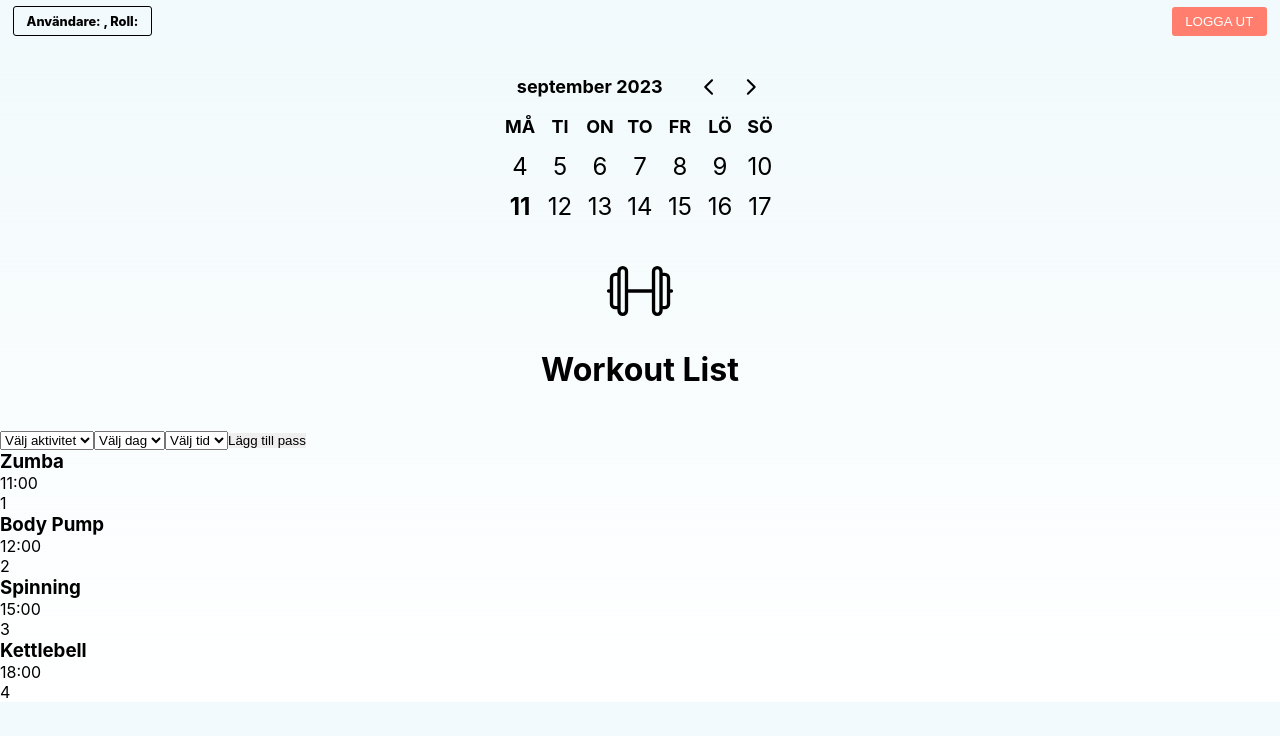
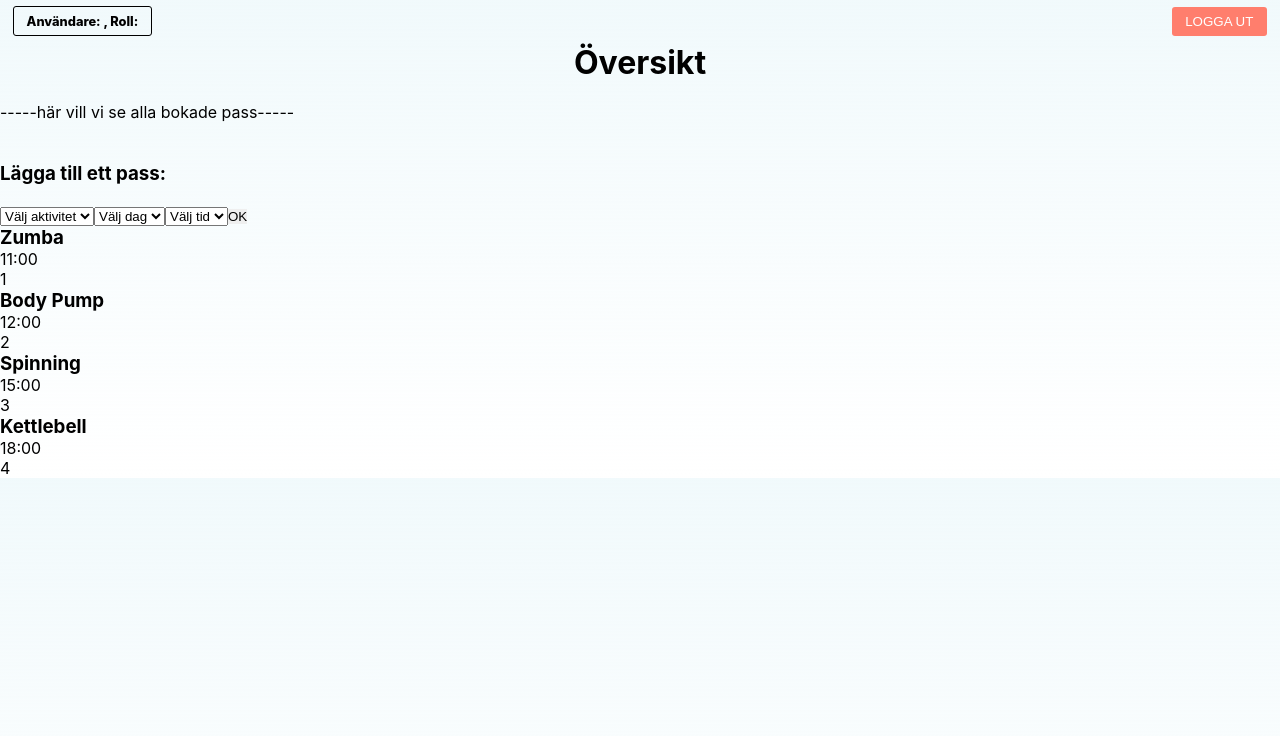
Before and after one commit to BoMar-Dev/strong-n-epic-react-typescript, a React (Create React App) app: page /admin in a window 1280 px wide. Shown: the top 736 px of the page. Built offline with nearby package versions, Linux system fonts and the light colour scheme.

Commit message:
adminpgage rendering out users booked workouts

```diff
--- a/src/App.tsx
+++ b/src/App.tsx
@@ -38,17 +38,23 @@ const initialWorkoutDB: IWorkout[] = [
 ];
 
 const App: React.FC = () => {
-  const [products, setProducts] = useState(initialWorkoutDB);
-
+  const [products, setProducts] = useState<IWorkout[]>(initialWorkoutDB);
 
   return (
     <>
       <div className="App">
         <Routes>
-
           <Route index element={<LandingPage />} />
-          <Route path="/user" element={<UserPage products={products} setProducts={setProducts} />} />
-          <Route path="/admin" element={<AdminPage products={products} setProducts={setProducts} />} />
+          <Route
+            path="/user"
+            element={<UserPage products={products} setProducts={setProducts} />}
+          />
+          <Route
+            path="/admin"
+            element={
+              <AdminPage products={products} setProducts={setProducts} />
+            }
+          />
         </Routes>
       </div>
     </>
--- a/src/components/AddWorkout.tsx
+++ b/src/components/AddWorkout.tsx
@@ -1,6 +1,6 @@
 import { useState } from "react";
 
-const AddWorkout = ({setProducts, products}: any) => {
+const AddWorkout = ({ setProducts, products }: any) => {
   const [selectWorkout, setSelectWorkout] = useState("");
   const [selectDay, setSelectDay] = useState("");
   const [selectTime, setSelectTime] = useState("");
@@ -10,7 +10,7 @@ const AddWorkout = ({setProducts, products}: any) => {
     name: selectWorkout,
     time: selectTime,
     weekDay: selectDay,
-  }
+  };
 
   const addProduct = () => {
     setProducts([...products, newProduct]);
@@ -18,13 +18,14 @@ const AddWorkout = ({setProducts, products}: any) => {
 
   return (
     <div>
-      <h1>{selectWorkout} {selectDay} {selectTime}</h1>
+      <h1>
+        {selectWorkout} {selectDay} {selectTime}
+      </h1>
       <div className="choose-workout-container">
         <select
-        onChange={e => setSelectWorkout(e.target.value)}
-        className="choose-workout activity">
-          <option selected disabled
-          >
+          onChange={(e) => setSelectWorkout(e.target.value)}
+          className="choose-workout activity">
+          <option selected disabled>
             Välj aktivitet
           </option>
           <option value="Zumba">Zumba</option>
@@ -33,9 +34,8 @@ const AddWorkout = ({setProducts, products}: any) => {
         </select>
         {/* VÄLJ DAG: */}
         <select
-        className="choose-workout day"
-        onChange={e => setSelectDay(e.target.value)}
-        >
+          className="choose-workout day"
+          onChange={(e) => setSelectDay(e.target.value)}>
           <option selected disabled>
             Välj dag
           </option>
@@ -48,17 +48,18 @@ const AddWorkout = ({setProducts, products}: any) => {
           <option value="Söndag">Söndag</option>
         </select>
         <select
-        onChange={e => setSelectTime(e.target.value)}
-        className="choose-workout time">
-          <option selected disabled
-          >
+          onChange={(e) => setSelectTime(e.target.value)}
+          className="choose-workout time">
+          <option selected disabled>
             Välj tid
           </option>
           <option value="12:00">12:00</option>
           <option value="14:00">14:00</option>
           <option value="15:00">15:00</option>
         </select>
-        <button onClick={addProduct} >Lägg till pass</button>
+        <button onClick={addProduct} className="confirm-btn">
+          OK
+        </button>
       </div>
     </div>
   );
--- a/src/pages/AdminPage.tsx
+++ b/src/pages/AdminPage.tsx
@@ -1,5 +1,4 @@
-import React from "react";
-import { useState } from "react";
+import React, { useState, useEffect, useRef } from "react";
 
 //Components
 import { Header } from "../components/Header";
@@ -7,31 +6,82 @@ import WorkoutList from "../components/ShowWorkout";
 import AddWorkout from "../components/AddWorkout";
 
 import "../styles/workout.css";
-import { TWorkoutActivity } from "../types/WorkoutType";
+import { IWorkout, TWorkoutActivity } from "../types/WorkoutType";
 
+interface UserWorkouts {
+  username: string;
+  workoutList: [];
+}
 
-const AdminPage = ({setProducts, products}: any) => {
+interface AdminPageProps {
+  products: IWorkout[];
+  setProducts: (newProducts: IWorkout[]) => void;
+}
 
+const AdminPage = ({ setProducts, products }: AdminPageProps) => {
+  const [userWorkouts, setUserWorkouts] = useState<UserWorkouts[]>([]);
+  const ref = useRef(false);
+
+  useEffect(() => {
+    if (!ref.current) {
+      ref.current = true;
+      for (let i = 0; i < localStorage.length; i++) {
+        const key: string | null = localStorage.key(i);
+        if (key?.includes("workouts")) {
+          const user: UserWorkouts = {
+            username: key.replace(" workouts", ""),
+            workoutList: localStorage.getItem(key)!.split(",") as [],
+          };
+          setUserWorkouts((oldvalue) => [...oldvalue, user]);
+        }
+      }
+    }
+  }, [setUserWorkouts]);
 
   return (
     <div>
       <Header />
-      <WorkoutList />
-      <AddWorkout products={products} setProducts={setProducts}/>
-      <div className="App-container">
-        {products.map((product:any) => {
+      <h1>Översikt</h1>
+      {/* <WorkoutList /> */}
+      <p>-----här vill vi se alla bokade pass-----</p>
+      <ul>
+        {userWorkouts.map((user, index) => {
           return (
-            <div className="App-item">
+            <li key={`nameid-${index}`}>
+              <p>{user.username}</p>
+              <ul>
+                {user.workoutList.map((workout, wIndex) => {
+                  return (
+                    <li key={`workout-${index}${wIndex}`}>
+                      <p>{workout}</p>
+                    </li>
+                  );
+                })}
+              </ul>
+            </li>
+          );
+        })}
+      </ul>
+      {/* <p>Bobs workouts: ARRAY</p>
+      <p>Ullamajs workouts: ARRAY</p> */}
+      <div>
+        <br></br>
+        <br></br>
+        <h3>Lägga till ett pass:</h3>
+        <AddWorkout products={products} setProducts={setProducts} />
+        <div className="App-container">
+          {products.map((product: any) => {
+            return (
+              <div className="App-item">
                 <h3> {product.name}</h3>
                 <p> {product.time}</p>
                 <p>{product.id}</p>
                 <p>{product.weekDay}</p>
-
-            </div>
-          );
-        })}
+              </div>
+            );
+          })}
+        </div>
       </div>
-
     </div>
   );
 };
```
